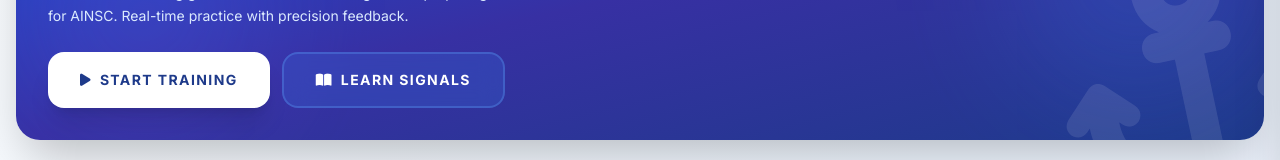
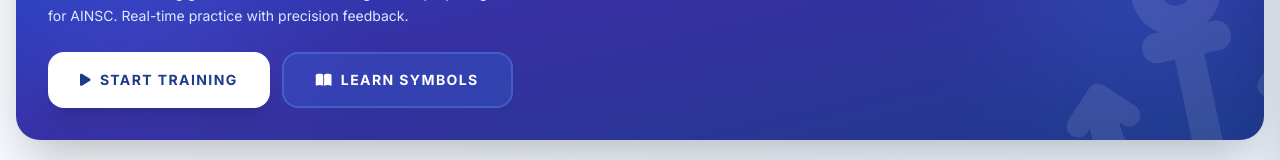
Before and after one commit to Code-2-Create/SemaphorePro, a React (Vite) app: page / in a window 1280 px wide. Shown: the part 244-404 px from the top of the page. Built offline with nearby package versions, Linux system fonts and the light colour scheme.

Commit message:
Change button text from 'Learn Signals' to 'Learn Symbols'

```diff
--- a/App.tsx
+++ b/App.tsx
@@ -201,7 +201,7 @@ const App: React.FC = () => {
                     className="bg-blue-500/20 backdrop-blur-md border-2 border-blue-400/30 text-white px-8 py-4 rounded-2xl font-black text-sm uppercase tracking-widest hover:bg-blue-500/30 transition-all flex items-center justify-center space-x-2"
                   >
                     <i className="fas fa-book-open"></i>
-                    <span>Learn Signals</span>
+                    <span>Learn Symbols</span>
                   </button>
                 </div>
               </div>
```
